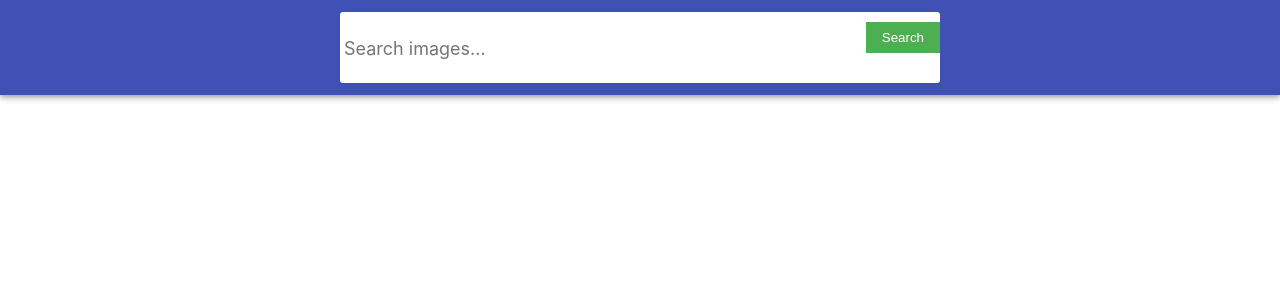
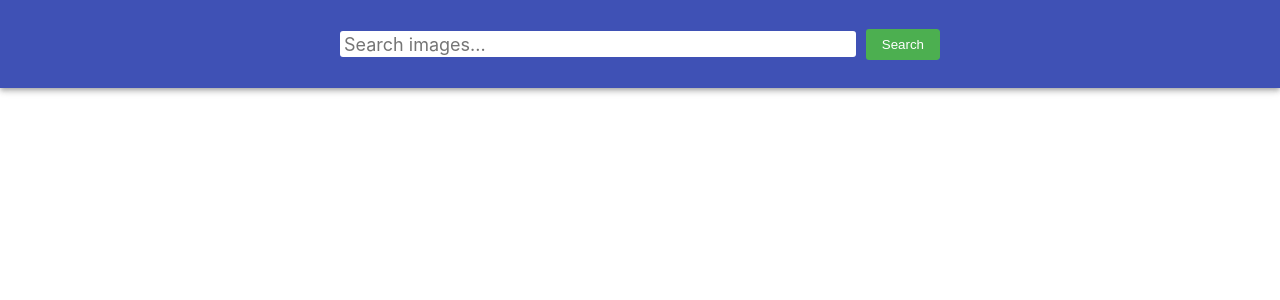
Before and after one commit to Bezobrazz/goit-react-hw-03-image-finder, a React (Create React App) app: page / in a window 1280 px wide. Shown: the top 300 px of the page. Built offline with nearby package versions, Linux system fonts and the light colour scheme.

Commit message:
separated for components

```diff
--- a/src/components/App.jsx
+++ b/src/components/App.jsx
@@ -2,6 +2,8 @@ import React, { Component } from 'react';
 import Searchbar from './Searchbar/Searchbar';
 import axios from 'axios';
 import styles from './App.module.css';
+import { ImageGallery } from './ImageGallery/ImageGallery';
+import { Button } from './Button/Button';
 
 const pixabayApi = axios.create({
   baseURL: 'https://pixabay.com/api/',
@@ -77,17 +79,8 @@ class App extends Component {
           search={this.state.search}
           onSearchChange={this.onSearchChange}
         />
-        <ul className={styles.gallery}>
-          {images.map(image => (
-            <li key={image.id} className={styles['gallery-item']}>
-              <img src={image.webformatURL} alt={image.tag} />
-            </li>
-          ))}
-        </ul>
-
-        {images.length > 0 && (
-          <button onClick={this.loadMoreImages}>Load more</button>
-        )}
+        <ImageGallery images={this.state.images} />
+        {images.length > 0 && <Button loadMoreImages={this.loadMoreImages} />}
       </div>
     );
   }
--- a/src/components/App.module.css
+++ b/src/components/App.module.css
@@ -20,38 +20,12 @@ body {
   -moz-osx-font-smoothing: grayscale;
 }
 
-.gallery {
-  list-style: none;
-  padding: 0;
-  display: flex;
-  flex-wrap: wrap;
-  justify-content: center;
-}
-
-.gallery-item {
-  margin: 10px;
-  width: 250px;
-  height: 150px;
-  overflow: hidden;
-}
 img {
   display: block;
   max-width: 100%;
   height: auto;
 }
 
-button {
-  display: block;
-  margin: 0 auto;
-  margin-top: 10px;
-  padding: 8px 16px;
-  background-color: #4caf50;
-  color: #fff;
-  border: none;
-  cursor: pointer;
-  margin-bottom: 30px;
-}
-
 button:hover {
   background-color: #45a049;
 }
--- /dev/null
+++ b/src/components/Button/Button.jsx
@@ -0,0 +1,9 @@
+import styles from './Button.module.css';
+
+export const Button = ({ loadMoreImages }) => {
+  return (
+    <button className={styles.LoadMoreBtn} onClick={loadMoreImages}>
+      Load more
+    </button>
+  );
+};
--- /dev/null
+++ b/src/components/Button/Button.module.css
@@ -0,0 +1,12 @@
+.LoadMoreBtn {
+  display: block;
+  margin: 0 auto;
+  margin-top: 10px;
+  padding: 8px 16px;
+  background-color: #4caf50;
+  color: #fff;
+  border: none;
+  border-radius: 3px;
+  cursor: pointer;
+  margin-bottom: 30px;
+}
--- /dev/null
+++ b/src/components/ImageGallery/ImageGallery.jsx
@@ -0,0 +1,12 @@
+import { ImageGalleryItem } from 'components/ImageGalleryItem/ImageGalleryItem';
+import styles from './ImageGallery.module.css';
+
+export const ImageGallery = ({ images }) => {
+  return (
+    <ul className={styles.gallery}>
+      {images.map(image => (
+        <ImageGalleryItem image={image} />
+      ))}
+    </ul>
+  );
+};
--- /dev/null
+++ b/src/components/ImageGallery/ImageGallery.module.css
@@ -0,0 +1,7 @@
+.gallery {
+  list-style: none;
+  padding: 0;
+  display: flex;
+  flex-wrap: wrap;
+  justify-content: center;
+}
--- /dev/null
+++ b/src/components/ImageGalleryItem/ImageGalleryItem.jsx
@@ -0,0 +1,9 @@
+import styles from './ImageGalleryItem.module.css';
+
+export const ImageGalleryItem = ({ image }) => {
+  return (
+    <li key={image.id} className={styles.GalleryItem}>
+      <img src={image.webformatURL} alt={image.tag} />
+    </li>
+  );
+};
--- /dev/null
+++ b/src/components/ImageGalleryItem/ImageGalleryItem.module.css
@@ -0,0 +1,6 @@
+.GalleryItem {
+  margin: 10px;
+  width: 250px;
+  height: 150px;
+  overflow: hidden;
+}
--- a/src/components/Searchbar/Searchbar.jsx
+++ b/src/components/Searchbar/Searchbar.jsx
@@ -12,9 +12,7 @@ const Searchbar = ({ onSubmit, search, onSearchChange }) => {
           className={styles.SearchFormInput}
           placeholder="Search images..."
         />
-        <button className={styles.SearchFormButton} type="submit">
-          Search
-        </button>
+        <button className={styles.SearchFormButton}>Search</button>
       </form>
     </div>
   );
--- a/src/components/Searchbar/Searchbar.module.css
+++ b/src/components/Searchbar/Searchbar.module.css
@@ -22,8 +22,9 @@
   align-items: center;
   width: 100%;
   max-width: 600px;
-  background-color: #fff;
+  background-color: transparent;
   border-radius: 3px;
+  gap: 10px;
   overflow: hidden;
 }
 
@@ -38,6 +39,15 @@
   clip-path: inset(50%);
   border: 0;
 }
+.SearchFormButton {
+  display: block;
+  padding: 8px 16px;
+  background-color: #4caf50;
+  color: #fff;
+  border: none;
+  border-radius: 3px;
+  cursor: pointer;
+}
 
 .SearchFormInput {
   display: inline-block;
@@ -45,6 +55,7 @@
   font: inherit;
   font-size: 20px;
   border: none;
+  border-radius: 3px;
   outline: none;
   padding-left: 4px;
   padding-right: 4px;
```
